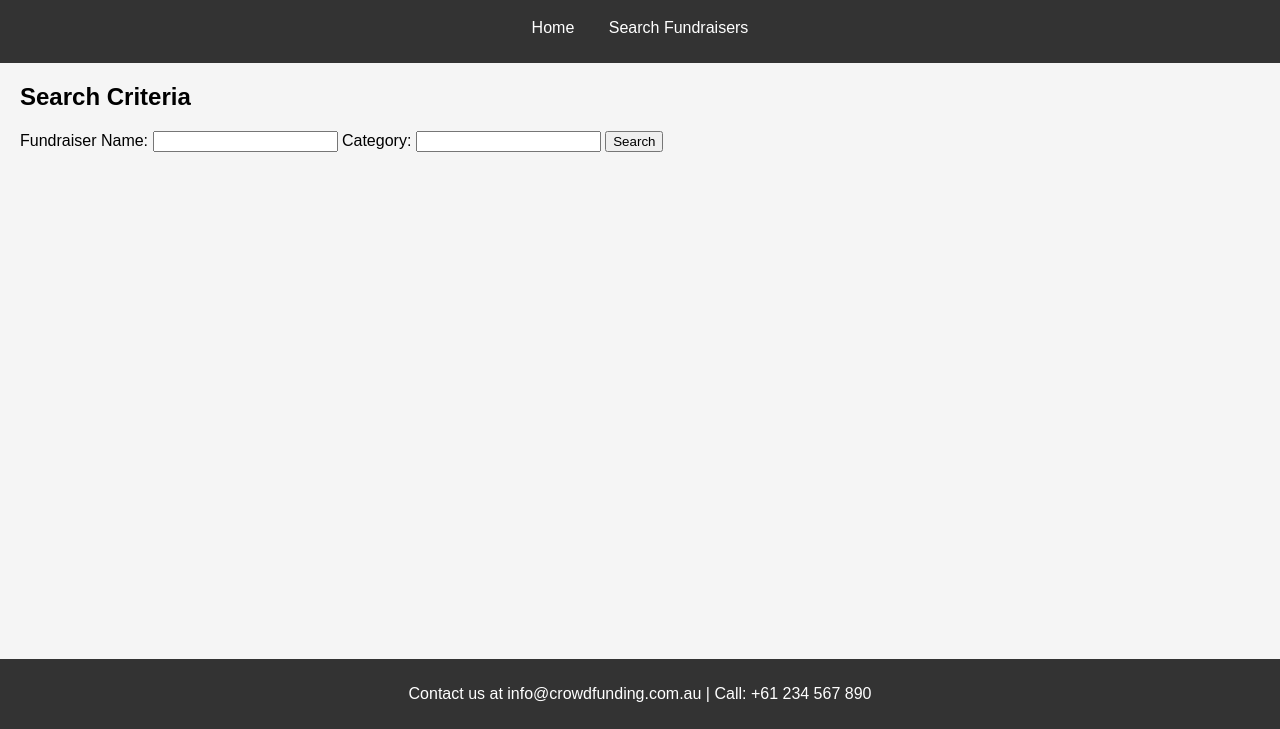
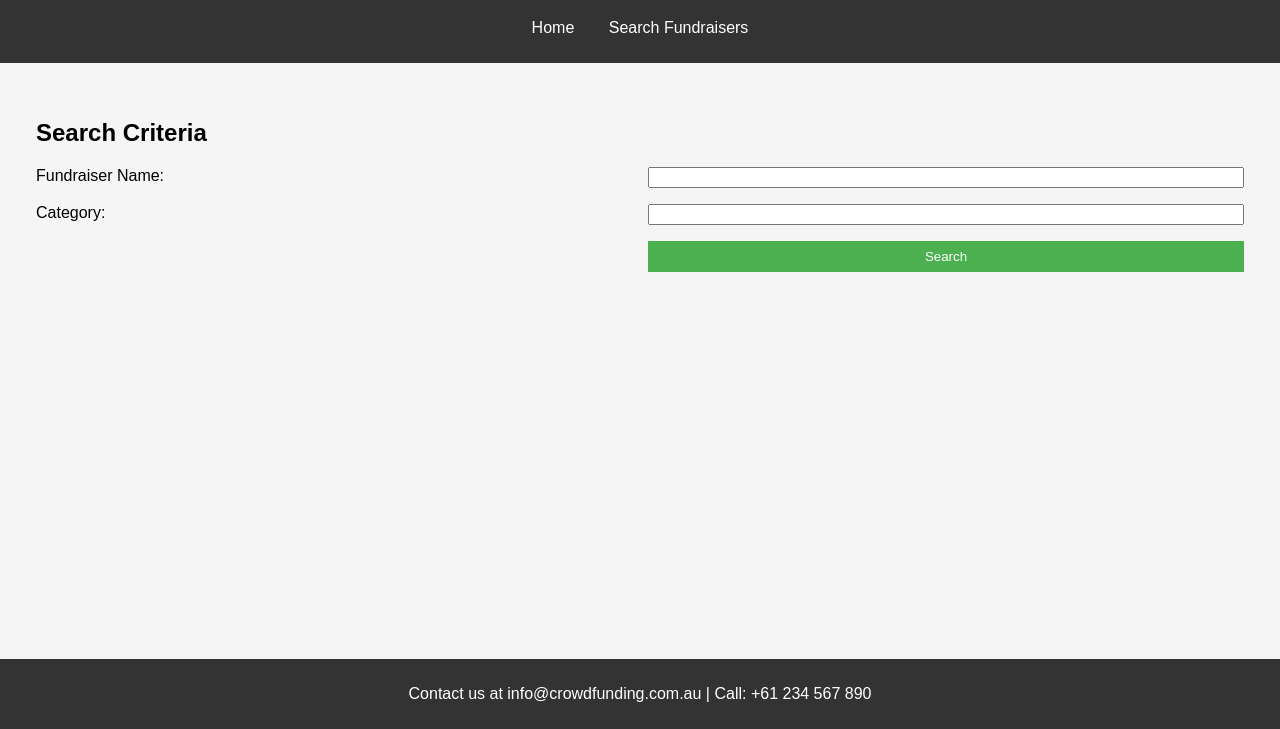
Before and after one commit to MahelaG/Mahela-WebDevelopment2-A3, a plain HTML site: page MahelaA2-clientside/search.html in a window 1280 px wide. Shown: the part 71-800 px from the top of the page. Drawn offline with Linux system fonts and the light colour scheme.

Commit message:
fifth commit

```diff
--- a/MahelaA2-clientside/styles.css
+++ b/MahelaA2-clientside/styles.css
@@ -70,3 +70,36 @@ footer {
     bottom: 0;
     width: 100%;
 }
+section {
+    padding: 1rem;
+}
+
+form {
+    display: grid;
+    grid-template-columns: 1fr 1fr;
+    gap: 1rem;
+}
+
+form label {
+    grid-column: 1 / span 1;
+}
+
+form input, form select, form button {
+    grid-column: 2 / span 1;
+}
+
+#fundraisers-list, #categories-list {
+    margin-top: 1rem;
+}
+
+button {
+    padding: 0.5rem;
+    background-color: #4CAF50;
+    color: white;
+    border: none;
+    cursor: pointer;
+}
+
+button:hover {
+    background-color: #45a049;
+}
```
